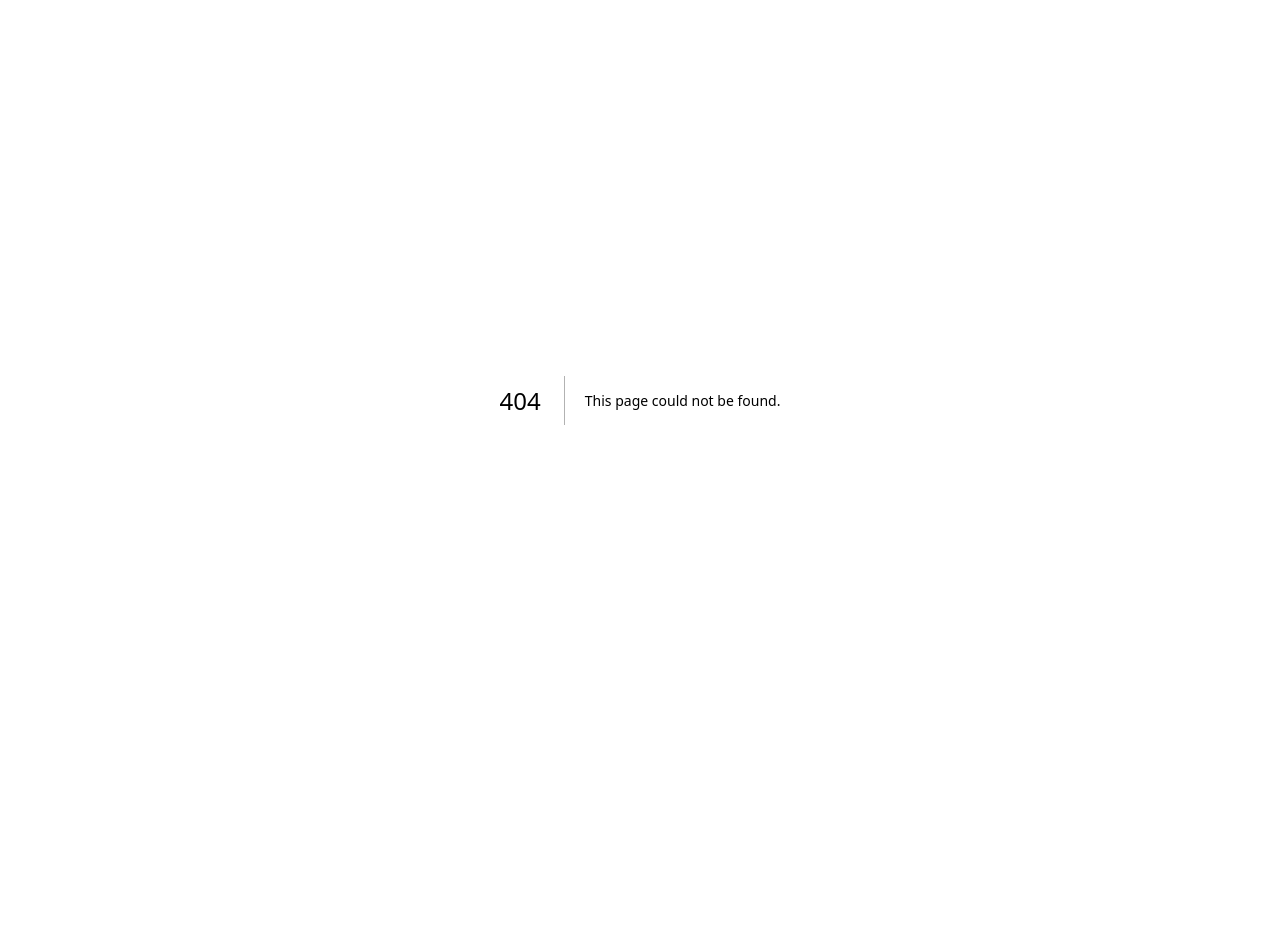
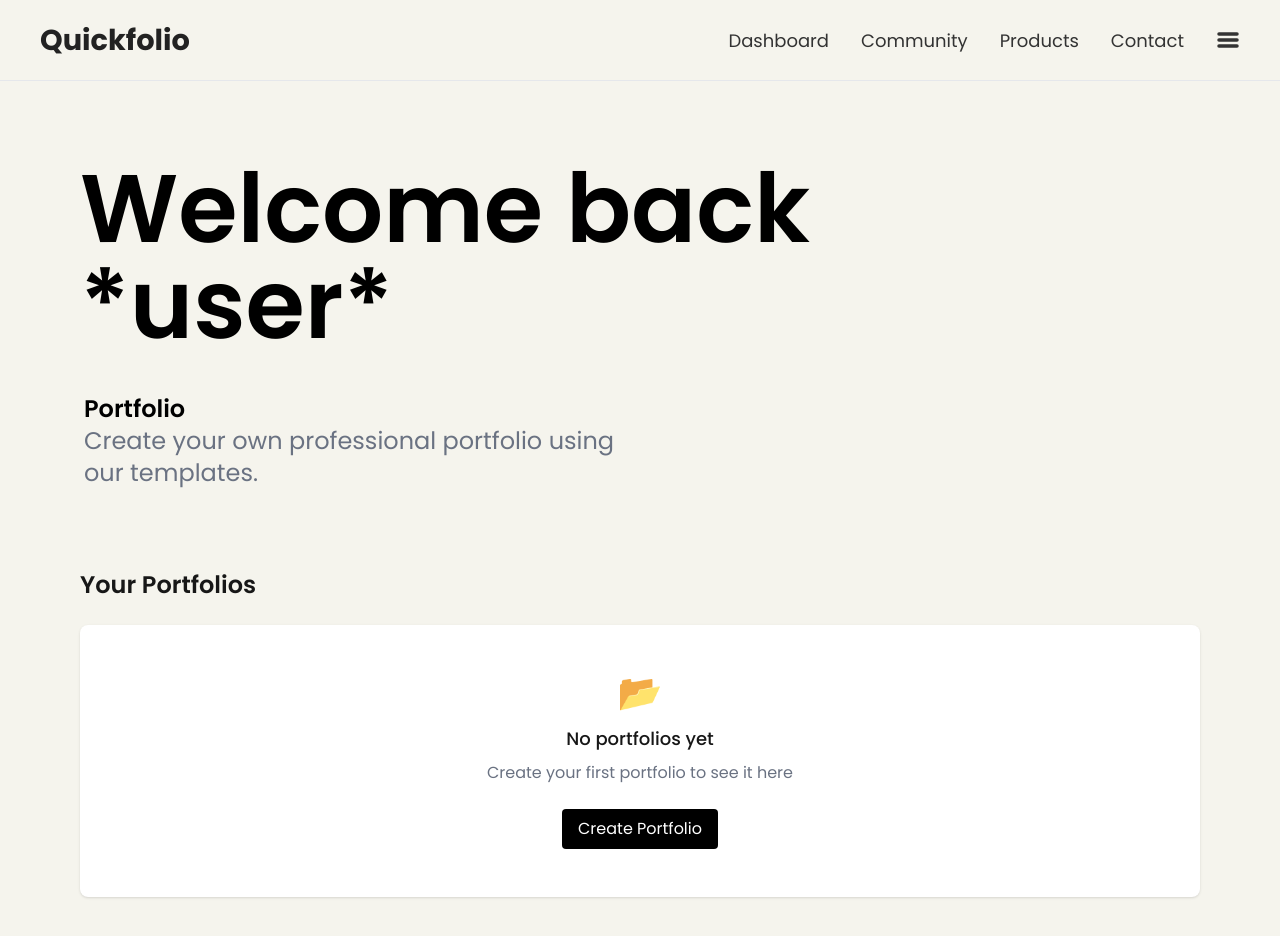
Before and after one commit to projcjdevs/quickfolio-frontend, a Next.js app: page /dashboard in a window 1280 px wide. Before the commit this address had no page. Before the commit the page ends 800 px from the top, so only its background shows below. Built offline with nearby package versions, Linux system fonts and the light colour scheme.

Commit message:
FINAL NA FOR NOW

```diff
--- a/src/app/dash-board/page.tsx
+++ /dev/null
@@ -1,69 +0,0 @@
-"use client";
-
-import NavBarDB from "@/components/NavBarDB";
-import PortfolioDisplayBox from "@/components/PortfolioDisplayBox/page";
-import React, { useState, useRef } from "react";
-
-export default function DashboardPage() {
-    const [boxes, setBoxes] = useState<string[]>([]);
-    const [counter, setCounter] = useState(1);
-    const [activeId, setActiveId] = useState<string | null>(null);
-
-
-    const addNewBox = () => {
-    const newId = `Portfolio${counter}`;
-    setBoxes((prev) => [...prev, newId]);
-    setCounter(counter + 1);
-};
-
-  return (
-    <div className="min-h-screen bg-[#F5F4ED]">
-      <NavBarDB />
-
-      <div>
-        <main className="px-6 pt-10 bg-[#F5F4ED]">
-          <section className="px-9 py-10 font-sans">
-            <h1 className="text-8xl text-black font-semibold px-5">Welcome back</h1>
-            <h1 className="text-8xl text-black font-semibold px-5">*user*</h1>
-
-            <div className="grid gap-1 md:grid-cols-2">
-
-                <div className="px-6 py-10">
-                <p className="text-2xl text-black font-semibold">Portfolio</p>
-                <p className="text-2xl text-gray-500">
-                    Click the button to add a new portfolio display box.
-                </p>
-                </div>
-
-                {/* Button to add new box */}
-                <div className="pt-10 pl-115 mb-6">
-                <button
-                    onClick={addNewBox}
-                    className="bg-black text-white px-6 py-3 rounded-lg hover:bg-gray-600"
-                >
-                    + Add Portfolio
-                </button>
-                </div>
-
-            </div>
-
-            {/* Render all the boxes */}
-            <div className="px-10 grid gap-y-10 gap-x-4 md:grid-cols-3">
-              {boxes.map((id) => (
-                <PortfolioDisplayBox
-                    key={id}
-                    id={id} //can customize box id label here
-                    isActive={id === activeId}
-                    onActivate={() => setActiveId(id)}
-                    onDelete={(deleteId) => {
-                        setBoxes((prev) => prev.filter((boxId) => boxId !== deleteId));
-                            if (deleteId === activeId) setActiveId(null);}}
-                />
-                ))}
-            </div>
-          </section>
-        </main>
-      </div>
-    </div>
-  );
-}
--- /dev/null
+++ b/src/app/dashboard/page.tsx
@@ -0,0 +1,76 @@
+"use client";
+
+import NavBarDB from "@/components/NavBarDB";
+import TemplateSelectionModal from "@/components/TemplateSelectionModal";
+import { useRouter } from "next/navigation";
+import React, { useState } from "react";
+
+export default function DashboardPage() {
+  const [isModalOpen, setIsModalOpen] = useState(false);
+  const router = useRouter();
+
+  const handleTemplateSelect = (templateId: string) => {
+    // Close the modal
+    setIsModalOpen(false);
+
+    // Navigate to the editor with the selected template
+    router.push(`/portfolio/edit?template=${templateId}`);
+  };
+
+  return (
+    <div className="min-h-screen bg-[#F5F4ED]">
+      <NavBarDB />
+
+      <div>
+        <main className="px-6 pt-10 bg-[#F5F4ED]">
+          <section className="px-9 py-10 font-sans">
+            <h1 className="text-8xl text-black font-semibold px-5">
+              Welcome back
+            </h1>
+            <h1 className="text-8xl text-black font-semibold px-5">*user*</h1>
+
+            <div className="grid gap-1 md:grid-cols-2">
+              <div className="px-6 py-10">
+                <p className="text-2xl text-black font-semibold">Portfolio</p>
+                <p className="text-2xl text-gray-500">
+                  Create your own professional portfolio using our templates.
+                </p>
+              </div>
+            </div>
+
+            {/* Recent Portfolios Section */}
+            <div className="px-5 mt-10">
+              <h2 className="text-2xl font-semibold mb-6">Your Portfolios</h2>
+
+              {/* Empty state */}
+              <div className="bg-white rounded-lg shadow overflow-hidden">
+                <div className="p-12 text-center">
+                  <div className="text-4xl mb-3">📂</div>
+                  <h3 className="text-lg font-medium mb-2">
+                    No portfolios yet
+                  </h3>
+                  <p className="text-gray-500 mb-6">
+                    Create your first portfolio to see it here
+                  </p>
+                  <button
+                    onClick={() => setIsModalOpen(true)}
+                    className="px-4 py-2 bg-black text-white rounded hover:bg-gray-700"
+                  >
+                    Create Portfolio
+                  </button>
+                </div>
+              </div>
+            </div>
+          </section>
+        </main>
+      </div>
+
+      {/* Template Selection Modal */}
+      <TemplateSelectionModal
+        isOpen={isModalOpen}
+        onClose={() => setIsModalOpen(false)}
+        onSelect={handleTemplateSelect}
+      />
+    </div>
+  );
+}
```
